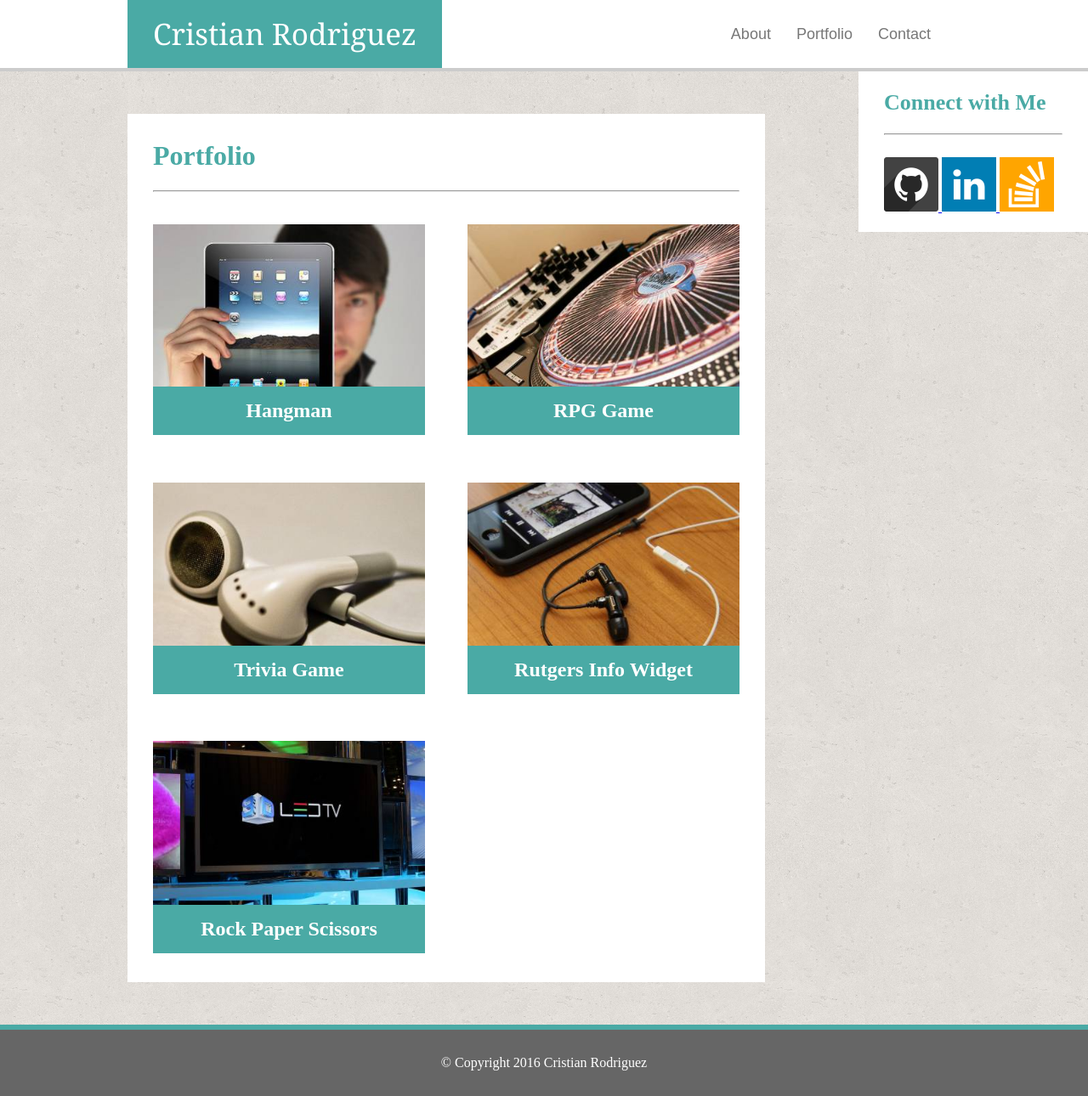
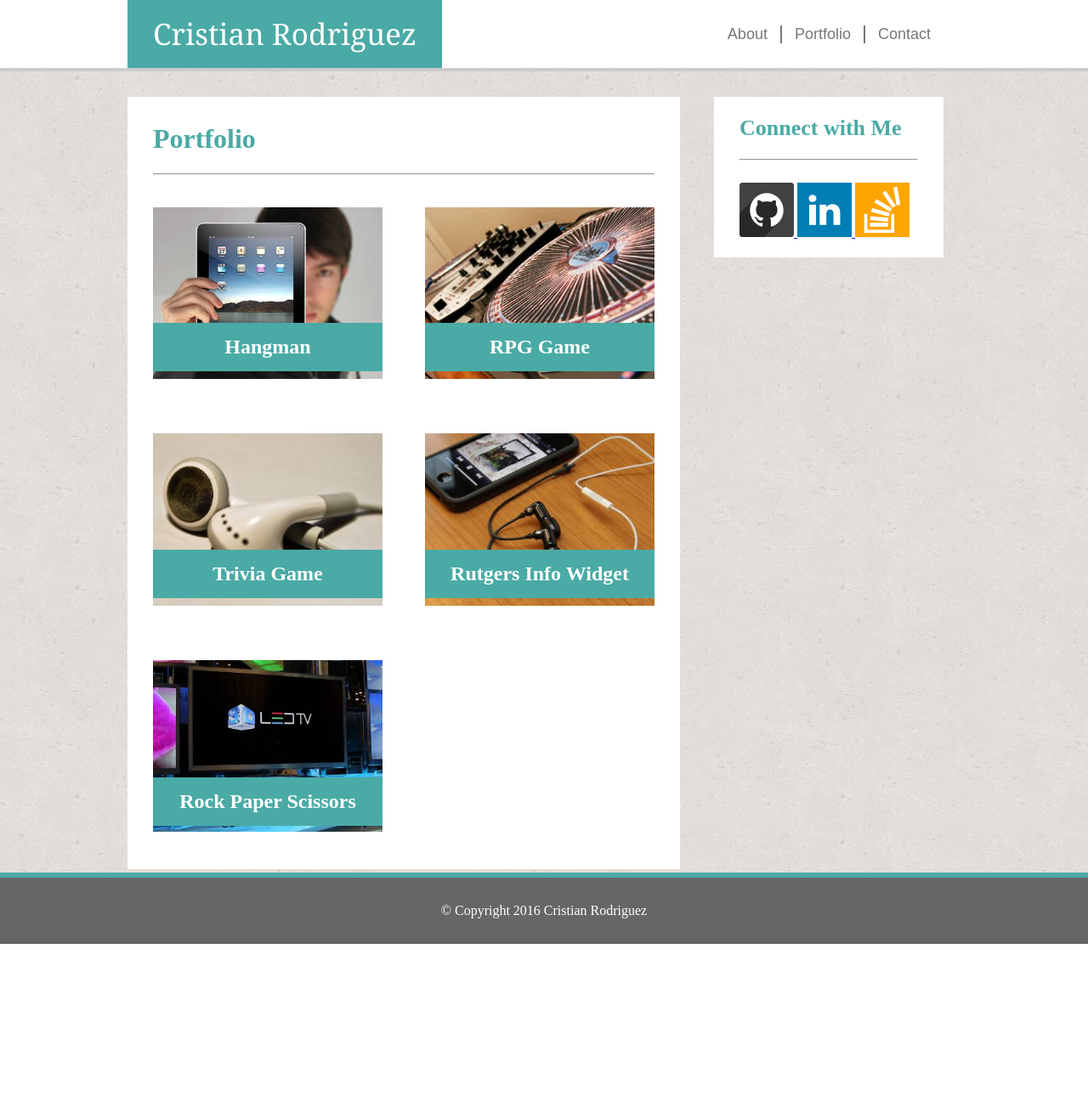
Before and after one commit to crisr10/Basic-Portfolio, a PHP site: page /portfolio.html in a window 1280 px wide. Shown: the whole page at 85% size. After the commit the page ends 1111 px from the top, so only its background shows below. Run offline with PHP 8.4, Linux system fonts and the light colour scheme.

Commit message:
Finished all 3 pages with all the widths specified. Just need to finish footer

```diff
--- a/assets/css/style.css
+++ b/assets/css/style.css
@@ -105,12 +105,10 @@ p {
 }
 
 .portfolio {
-	display:inline-block;
+	width:590px;
 	background-color:#ffffff;
-	padding: 10px 30px;
-	margin: 50px 50px 50px 150px;
-	width:690px;
 	float:left;
+	padding:10px 30px;
 }
 
 .contact {
@@ -132,7 +130,7 @@ p {
 }
 
 .image img {
-	width: 320px;
+	width: 270px;
 	display:inline-block;
 	position:relative;
 }
@@ -164,8 +162,8 @@ p {
 
 #imageHangman h2 {
 	position:absolute;
-	width:320px;
-	top:225px;
+	width:270px;
+	top:150px;
 	margin-top:230px;
 	background-color:#4aaaa5;
 	color:#ffffff;
@@ -176,8 +174,8 @@ p {
 
 #imageRPGGame h2 {
 	position:absolute;
-	width:320px;
-	top:225px;
+	width:270px;
+	top:150px;
 	margin-top:230px;
 	background-color:#4aaaa5;
 	color:#ffffff;
@@ -186,9 +184,9 @@ p {
 }
 
 #imageTriviaGame h2 {
-	top:530px;
+	top:417px;
 	position:absolute;
-	width:320px;
+	width:270px;
 	background-color:#4aaaa5;
 	color:#ffffff;
 	margin-top:230px;
@@ -199,8 +197,8 @@ p {
 
 #imageRudgersInfoWidget h2 {
 	position:absolute;
-	width:320px;
-	top:530px;
+	width:270px;
+	top:417px;
 	margin-top:230px;
 	background-color:#4aaaa5;
 	color:#ffffff;
@@ -210,8 +208,8 @@ p {
 
 #imageRockPaperScissors h2 {
 	position:absolute;
-	width:320px;
-	top:835px;
+	width:270px;
+	top:685px;
 	margin-top:230px;
 	background-color:#4aaaa5;
 	color:#ffffff;
--- a/portfolio.html
+++ b/portfolio.html
@@ -11,11 +11,12 @@
 			<div class="header">Cristian Rodriguez</div>
   				<ul>
     				<li><a href="index.html" class="menuButton">About</a></li>
-    				<li><a class="menuButton">Portfolio</a></li>
+    				<li><a class="menuButtonPortfolio">Portfolio</a></li>
     				<li><a href="contact.html" class="menuButton">Contact</a></li>
   				</ul>
   		</nav>
 	</div>
+	<div class="container">
   		<div class="portfolio">
 			<h1 id="mainHeader">Portfolio</h1>
 			<hr>
@@ -63,7 +64,7 @@
 				<img src="assets/images/stackoverflowIcon.png" height="64">
 			</a>
 		</div>
-
+	</div>
 		<div class="footer">
 			&copy; Copyright 2016 Cristian Rodriguez
 		</div>
```
